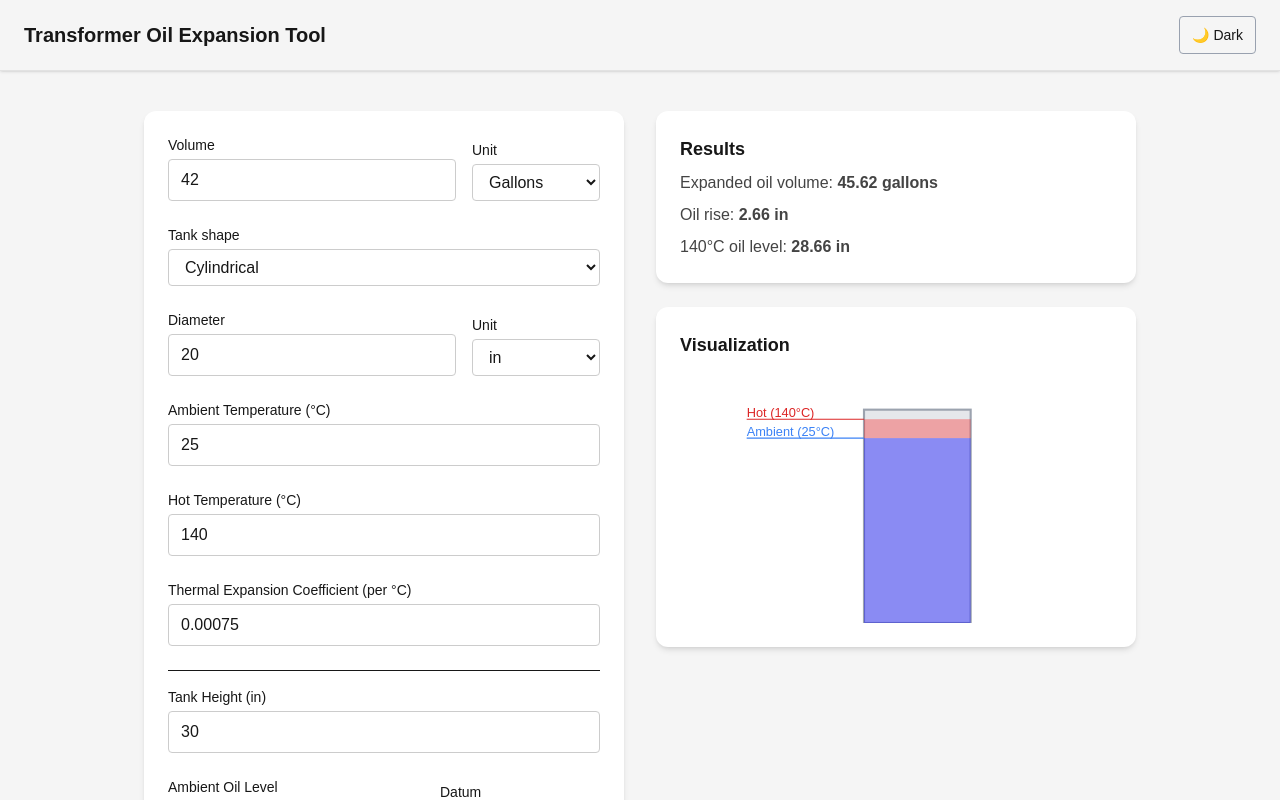
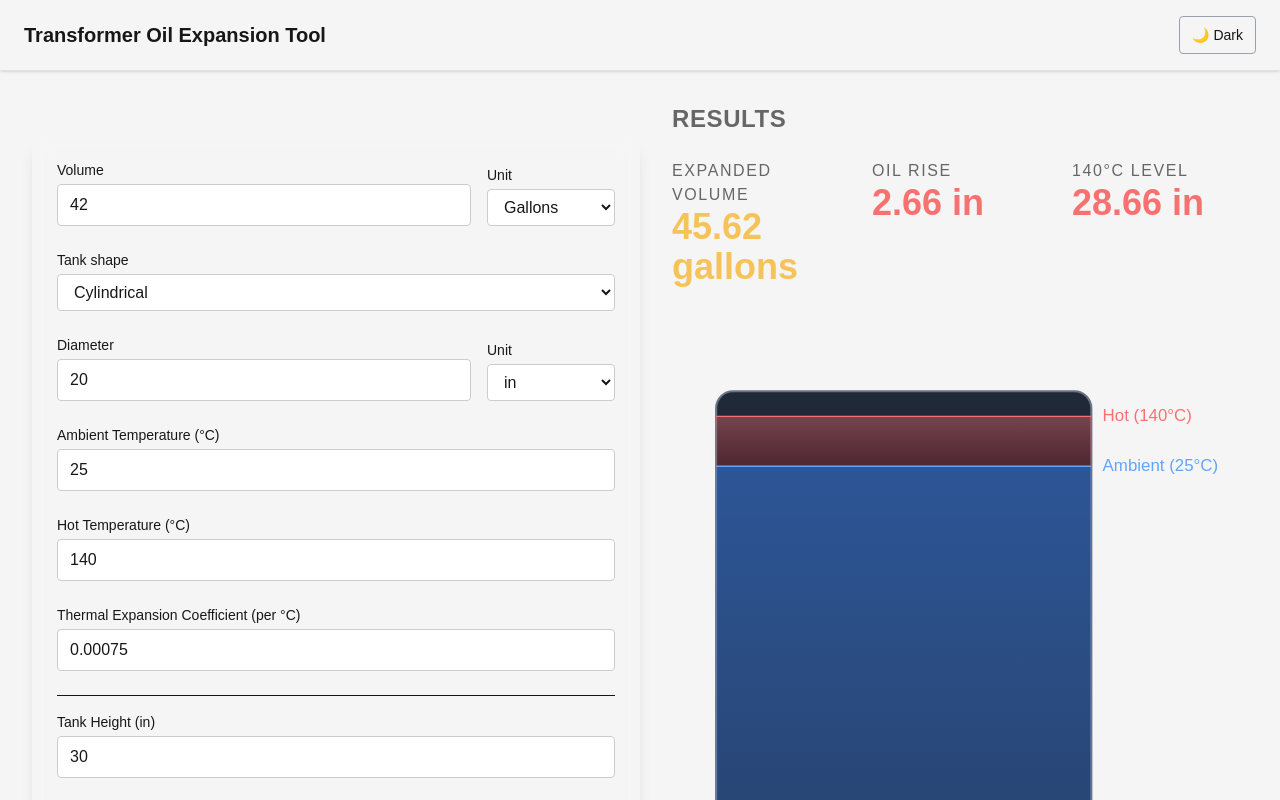
Before and after one commit to stephengilbert1/transformer_tool_tailwind, a Next.js app: page / in a window 1280 px wide. Shown: the top 800 px of the page. Built offline with nearby package versions, Linux system fonts and the light colour scheme.

Commit message:
Reworked the layout and made dark mode dafult

```diff
--- a/src/app/globals.css
+++ b/src/app/globals.css
@@ -34,6 +34,10 @@
   --field-placeholder: #999999;
 }
 
+.card-glass {
+  @apply bg-white/5 backdrop-blur-sm border border-white/10 rounded-2xl shadow-lg p-6;
+}
+
 body {
   background: var(--background);
   color: var(--foreground);
--- a/src/app/layout.tsx
+++ b/src/app/layout.tsx
@@ -24,9 +24,9 @@ export default function RootLayout({
   children: React.ReactNode;
 }>) {
   return (
-    <html lang="en" className="">
+    <html lang="en" className="dark">
       <body
-        className={`${geistSans.variable} ${geistMono.variable} antialiased bg-background text-foreground transition-colors duration-300`}
+        className={`${geistSans.variable} ${geistMono.variable} antialiased bg-background text-foreground transition-colors duration-300 flex flex-col min-h-screen`}
       >
         <header className="sticky top-0 z-50 bg-[var(--background)] border-b border-[var(--border)] px-6 py-4 flex items-center justify-between shadow-sm">
           <h1 className="text-xl font-semibold text-[var(--text-primary)]">
@@ -34,7 +34,8 @@ export default function RootLayout({
           </h1>
           <ThemeToggle />
         </header>
-        {children}
+
+        <main className="flex-1 w-full">{children}</main>
       </body>
     </html>
   );
--- a/src/app/page.tsx
+++ b/src/app/page.tsx
@@ -2,6 +2,7 @@
 
 import { useState } from "react";
 import OilLevelVisualizer from "@/components/OilLevelVisualizer";
+import { CardGlass } from "@/components/CardGlass";
 
 // --- Unit helpers -----------------------------------------------------------
 function convertLengthToMeters(value: number, unit: "cm" | "in"): number {
@@ -82,14 +83,11 @@ export default function OilExpansionPage() {
   const labelClass = "block text-sm font-medium text-[var(--field-text)]";
 
   return (
-    <main className="min-h-screen bg-[var(--background)] text-[var(--foreground)]">
-      <div className="max-w-5xl mx-auto py-10 px-4 space-y-8">
-        {/* Responsive 2-col layout ------------------------------------------------ */}
-        <div className="grid grid-cols-1 md:grid-cols-2 gap-8 items-start">
-          {/* --------------------------------------------------------------------- */}
-          {/* LEFT: Input Form                                                     */}
-          {/* --------------------------------------------------------------------- */}
-          <div className="bg-[var(--surface)] rounded-xl shadow-md p-6 space-y-6">
+    <main className="flex flex-col md:flex-row w-full gap-8 p-4 md:p-8 max-w-screen-xl mx-auto">
+      <div className="flex flex-col md:flex-row gap-8 items-stretch w-full">
+        {/* LEFT: Form */}
+        <div className="w-full md:w-1/2 flex justify-center md:py-8">
+          <CardGlass className="space-y-6 w-full h-fit md:h-full">
             {/* Volume */}
             <div className="flex gap-4 items-end">
               <div className="flex-1 space-y-1">
@@ -270,58 +268,64 @@ export default function OilExpansionPage() {
                 </select>
               </div>
             </div>
+          </CardGlass>
         </div>
 
-          {/* --------------------------------------------------------------------- */}
-          {/* RIGHT: Results + Visualization                                       */}
-          {/* --------------------------------------------------------------------- */}
-          {/* Results container */}
-          <div className="space-y-6">
-            {/* Results card */}
-            <div className="bg-[var(--surface)] rounded-xl shadow-md p-6 space-y-4">
-              <section className="space-y-2">
-                <h2 className="text-lg font-semibold text-[var(--text-primary)]">
+        {/* RIGHT: Results + Visualizer */}
+        <div className="w-full md:w-1/2 flex flex-col justify-between flex-1">
+          {/* Results section aligned to top */}
+          <section className="mb-6 px-2 md:px-0 text-foreground space-y-6">
+            <h2 className="text-xl md:text-2xl font-bold tracking-wide uppercase text-[var(--text-muted)]">
               Results
             </h2>
-                <p className="text-[var(--text-secondary)]">
-                  Expanded oil volume:{" "}
-                  <strong>
+
+            <div className="grid grid-cols-1 sm:grid-cols-3 gap-6">
+              {/* Expanded Volume */}
+              <div className="flex flex-col items-start">
+                <span className="text-sm md:text-base uppercase tracking-widest text-[var(--text-muted)]">
+                  Expanded Volume
+                </span>
+                <span className="text-3xl md:text-4xl font-semibold text-[#f5c359]">
                   {expandedVolumeDisplay.toFixed(2)} {volumeUnit}
-                  </strong>
-                </p>
-                <p className="text-[var(--text-secondary)]">
-                  Oil rise:{" "}
-                  <strong>
-                    {oilRiseDisplay.toFixed(2)} {lengthUnit}
-                  </strong>
-                </p>
-                <p className="text-[var(--text-secondary)]">
-                  140°C oil level:{" "}
-                  <strong>
-                    {hotOilLevelDisplay.toFixed(2)} {lengthUnit}
-                  </strong>
-                </p>
-              </section>
+                </span>
               </div>
 
-            {/* Visualization card */}
-            {!isNaN(hotOilLevelMeters) &&
-              !isNaN(ambientOilLevelMeters) &&
-              isFinite(hotOilLevelMeters) &&
-              isFinite(ambientOilLevelMeters) && (
-                <div className="bg-[var(--surface)] rounded-xl shadow-md p-6">
-                  <h2 className="text-lg font-semibold text-[var(--text-primary)] mb-2">
-                    Visualization
-                  </h2>
+              {/* Oil Rise */}
+              <div className="flex flex-col items-start">
+                <span className="text-sm md:text-base uppercase tracking-widest text-[var(--text-muted)]">
+                  Oil Rise
+                </span>
+                <span className="text-3xl md:text-4xl font-semibold text-[#f87171]">
+                  {oilRiseDisplay.toFixed(2)} {lengthUnit}
+                </span>
+              </div>
+
+              {/* 140°C Level */}
+              <div className="flex flex-col items-start">
+                <span className="text-sm md:text-base uppercase tracking-widest text-[var(--text-muted)]">
+                  140°C Level
+                </span>
+                <span className="text-3xl md:text-4xl font-semibold text-[#f87171]">
+                  {hotOilLevelDisplay.toFixed(2)} {lengthUnit}
+                </span>
+              </div>
+            </div>
+          </section>
+
+          {/* Visualizer aligned to bottom */}
+          <div className="mt-6 md:flex-grow flex items-end overflow-hidden">
             <OilLevelVisualizer
               ambientOilLevel={ambientOilLevelMeters}
               hotOilLevel={hotOilLevelMeters}
               ambientTemp={ambientTemp}
               hotTemp={hotTemp}
               tankHeightMeters={tankHeightMeters}
+              tankWidthMeters={
+                tankShape === "cylindrical"
+                  ? convertLengthToMeters(diameter, lengthUnit)
+                  : convertLengthToMeters(width, lengthUnit)
+              }
             />
-                </div>
-              )}
           </div>
         </div>
       </div>
--- /dev/null
+++ b/src/components/CardGlass.tsx
@@ -0,0 +1,15 @@
+// src/components/CardGlass.tsx
+type Props = {
+  children: React.ReactNode;
+  className?: string;
+};
+
+export function CardGlass({ children, className = "" }: Props) {
+  return (
+    <div
+      className={`bg-white/5 backdrop-blur-sm border border-white/10 rounded-2xl shadow-lg p-6 ${className}`}
+    >
+      {children}
+    </div>
+  );
+}
--- a/src/components/OilLevelVisualizer.tsx
+++ b/src/components/OilLevelVisualizer.tsx
@@ -1,9 +1,12 @@
+import { useEffect, useState } from "react";
+
 type OilLevelVisualizerProps = {
   ambientOilLevel: number; // in meters
   hotOilLevel: number; // in meters
   ambientTemp: number; // In C
   hotTemp: number;
   tankHeightMeters: number;
+  tankWidthMeters: number;
 };
 
 export default function OilLevelVisualizer({
@@ -12,12 +15,17 @@ export default function OilLevelVisualizer({
   ambientTemp,
   hotTemp,
   tankHeightMeters,
+  tankWidthMeters,
 }: OilLevelVisualizerProps) {
   const topPadding = 40; // extra space for labels (in pixels)
-  const tankDisplayHeight = 200; // visual height in pixels
-  const tankWidth = 100;
+  const tankDisplayHeight = 400; // Or optionally base this on containerRef if you want 1:1 matching.
 
   const scale = tankDisplayHeight / tankHeightMeters;
+  const tankDisplayWidth = tankWidthMeters * scale;
+  const leftPadding = 20;
+  const rightPadding = 100;
+  const tankX = leftPadding;
+  const svgWidth = tankDisplayWidth + leftPadding + rightPadding;
   const svgHeight = tankDisplayHeight + topPadding;
 
   const ambientY = topPadding + tankDisplayHeight - ambientOilLevel * scale;
@@ -34,63 +42,105 @@ export default function OilLevelVisualizer({
   }
 
   return (
-    <svg viewBox={`0 0 120 ${svgHeight}`} className="w-full h-64">
+    <section className="w-full h-full flex justify-center items-end px-4 pb-6 md:pb-8">
+      <svg
+        viewBox={`0 0 ${svgWidth} ${svgHeight}`}
+        className="w-full h-full"
+        preserveAspectRatio="xMidYMid meet"
+      >
+        {/* Gradient definitions */}
+        <defs>
+          <linearGradient id="ambientFill" x1="0" y1="0" x2="0" y2="1">
+            <stop offset="0%" stopColor="#3B82F6" stopOpacity="0.5" />
+            <stop offset="100%" stopColor="#3B82F6" stopOpacity="0.25" />
+          </linearGradient>
+          <linearGradient id="hotFill" x1="0" y1="0" x2="0" y2="1">
+            <stop offset="0%" stopColor="#F87171" stopOpacity="0.4" />
+            <stop offset="100%" stopColor="#DC2626" stopOpacity="0.25" />
+          </linearGradient>
+          {/* Clip path for oil fill */}
+          <clipPath id="tankClip">
+            <rect
+              x={tankX}
+              y={topPadding}
+              width={tankDisplayWidth}
+              height={tankDisplayHeight}
+              rx="12"
+              ry="12"
+            />
+          </clipPath>
+        </defs>
         {/* Tank outline */}
         <rect
-        x="30"
+          x={tankX}
           y={topPadding}
-        width={tankWidth}
+          width={tankDisplayWidth}
           height={tankDisplayHeight}
-        fill="#e5e7eb"
-        stroke="#9ca3af"
-        strokeWidth="2"
+          rx="12"
+          ry="12"
+          fill="#1f2937" // Tailwind slate-800
+          stroke="#6b7280" // Tailwind gray-500
+          strokeWidth="1.5"
         />
-
         {/* Ambient oil level (blue) */}
         <rect
-        x="30"
+          clipPath="url(#tankClip)"
+          x={tankX}
           y={ambientY}
-        width={tankWidth}
+          width={tankDisplayWidth}
           height={svgHeight - ambientY}
-        fill="blue"
-        opacity="0.4"
+          fill="url(#ambientFill)"
         />
-
         {/* Hot oil level (red) */}
         <rect
-        x="30"
+          clipPath="url(#tankClip)"
+          x={tankX}
           y={hotY}
-        width={tankWidth}
+          width={tankDisplayWidth}
           height={ambientY - hotY}
-        fill="red"
-        opacity="0.3"
+          fill="url(#hotFill)"
         />
 
         {/* Ambient label and line */}
-      <text x="-80" y={ambientY - 2} fontSize="12" fill="#3B82F6">
+        <text
+          x={tankX + tankDisplayWidth + 8}
+          y={ambientY}
+          fontSize="12"
+          fill="#60a5fa"
+          textAnchor="start"
+          dominantBaseline="middle"
+        >
           Ambient ({ambientTemp}°C)
         </text>
         <line
-        x1="-80"
-        x2="30"
+          x1={tankX + tankDisplayWidth}
+          x2={tankX}
           y1={ambientY}
           y2={ambientY}
-        stroke="#3B82F6"
+          stroke="#60a5fa"
           strokeWidth="1"
         />
 
         {/* Hot label and line */}
-      <text x="-80" y={hotY - 2} fontSize="12" fill="#DC2626">
+        <text
+          x={tankX + tankDisplayWidth + 8}
+          y={hotY}
+          fontSize="12"
+          fill="#f87171"
+          textAnchor="start"
+          dominantBaseline="middle"
+        >
           Hot ({hotTemp}°C)
         </text>
         <line
-        x1="-80"
-        x2="30"
+          x1={tankX + tankDisplayWidth}
+          x2={tankX}
           y1={hotY}
           y2={hotY}
-        stroke="#DC2626"
+          stroke="#f87171"
           strokeWidth="1"
         />
       </svg>
+    </section>
   );
 }
```
Lines whose indentation alone changed are shown as unchanged.
